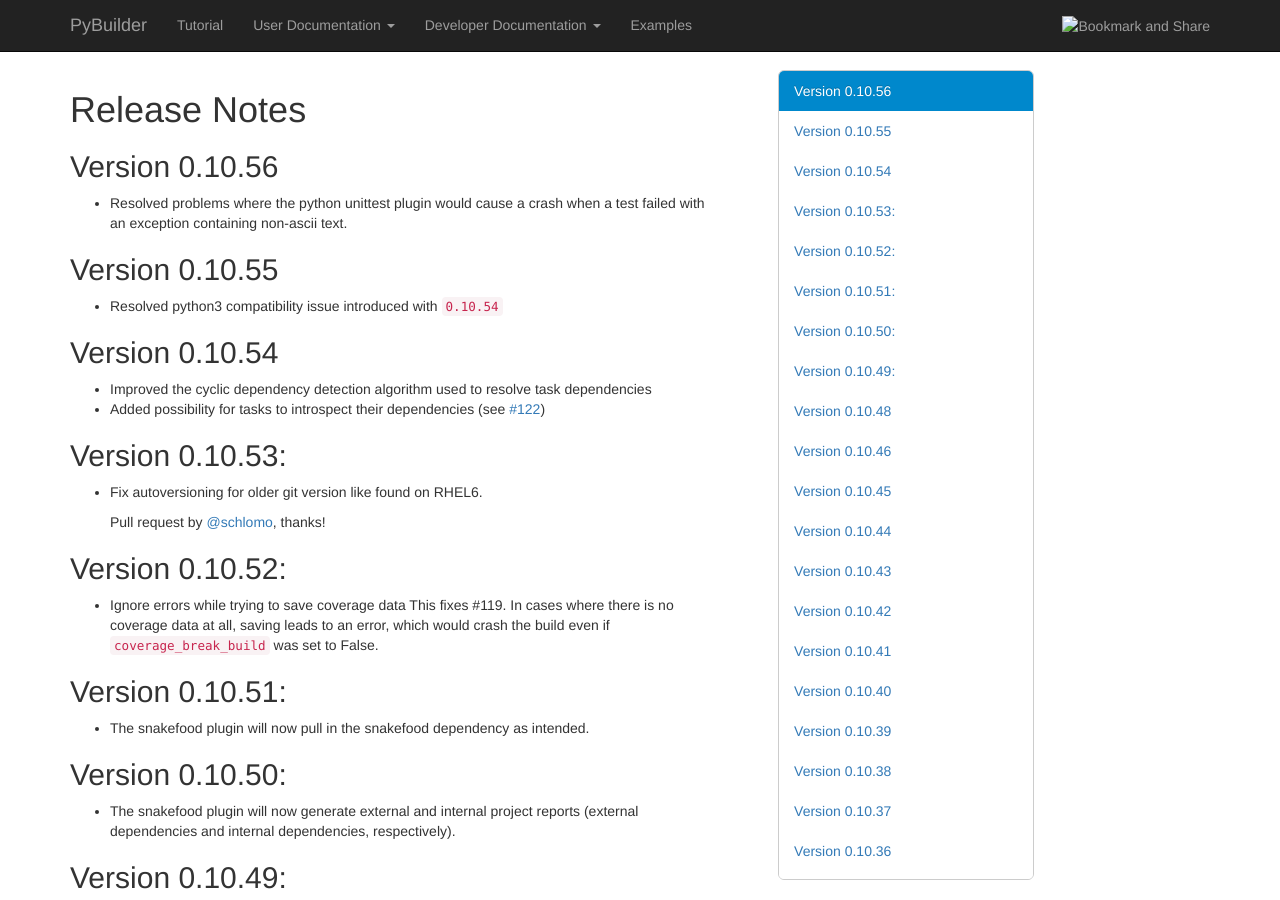
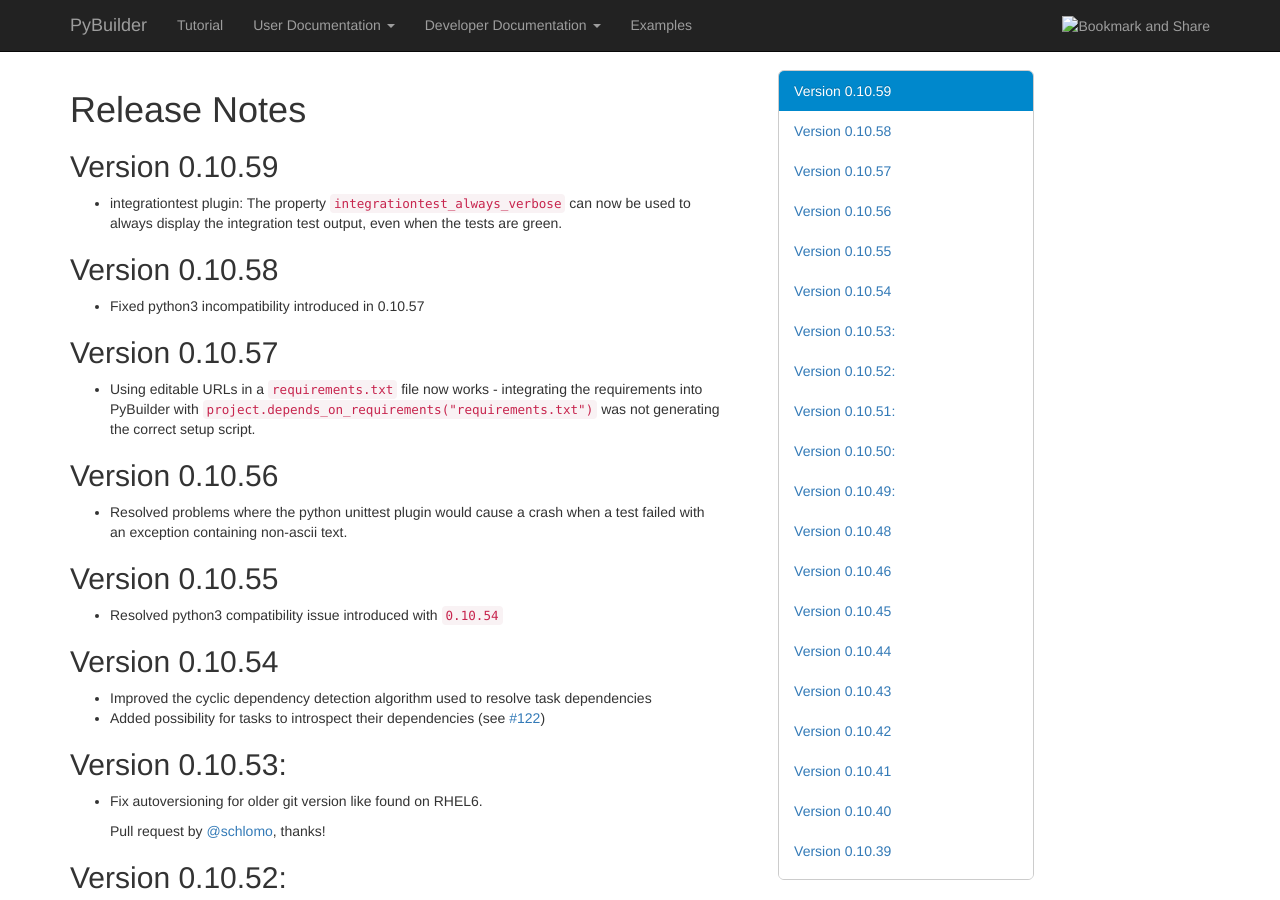
Before and after one commit to pybuilder/pybuilder.github.io, a Jekyll site: the page built from releasenotes/index.md, in a window 1280 px wide and 900 px high. Built offline with Jekyll 4.4.1, drawn with Linux system fonts in a browser that asks for light colours; nearby versions of some CDN libraries.

Commit message:
Update index.md

```diff
--- a/releasenotes/index.md
+++ b/releasenotes/index.md
@@ -4,6 +4,15 @@
 ---
 
 # Release Notes
+
+## Version 0.10.59
+* integrationtest plugin: The property `integrationtest_always_verbose` can now be used to always display the integration test output, even when the tests are green.
+
+## Version 0.10.58
+* Fixed python3 incompatibility introduced in 0.10.57
+
+## Version 0.10.57
+* Using editable URLs in a `requirements.txt` file now works - integrating the requirements into PyBuilder with `project.depends_on_requirements("requirements.txt")` was not generating the correct setup script.
 
 ## Version 0.10.56
 * Resolved problems where the python unittest plugin would cause a crash when a test failed with an exception containing non-ascii text.
```
